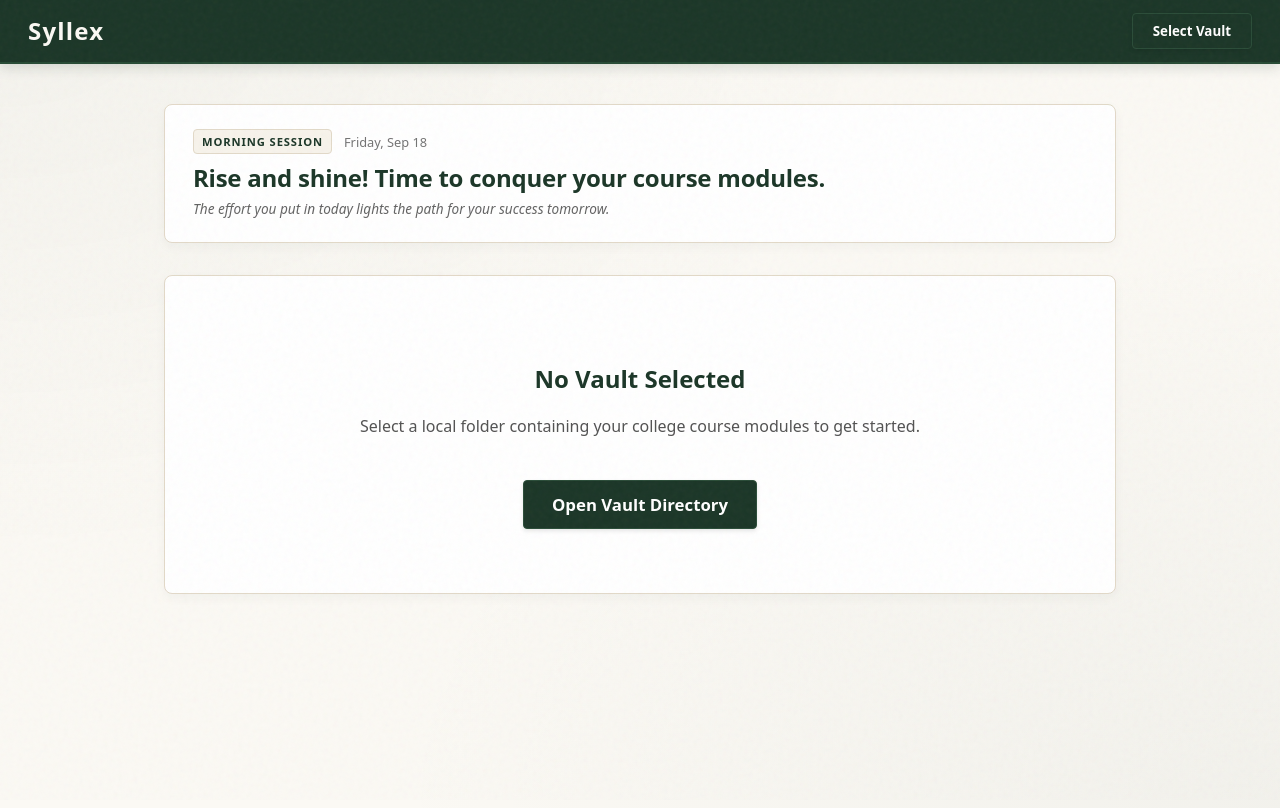
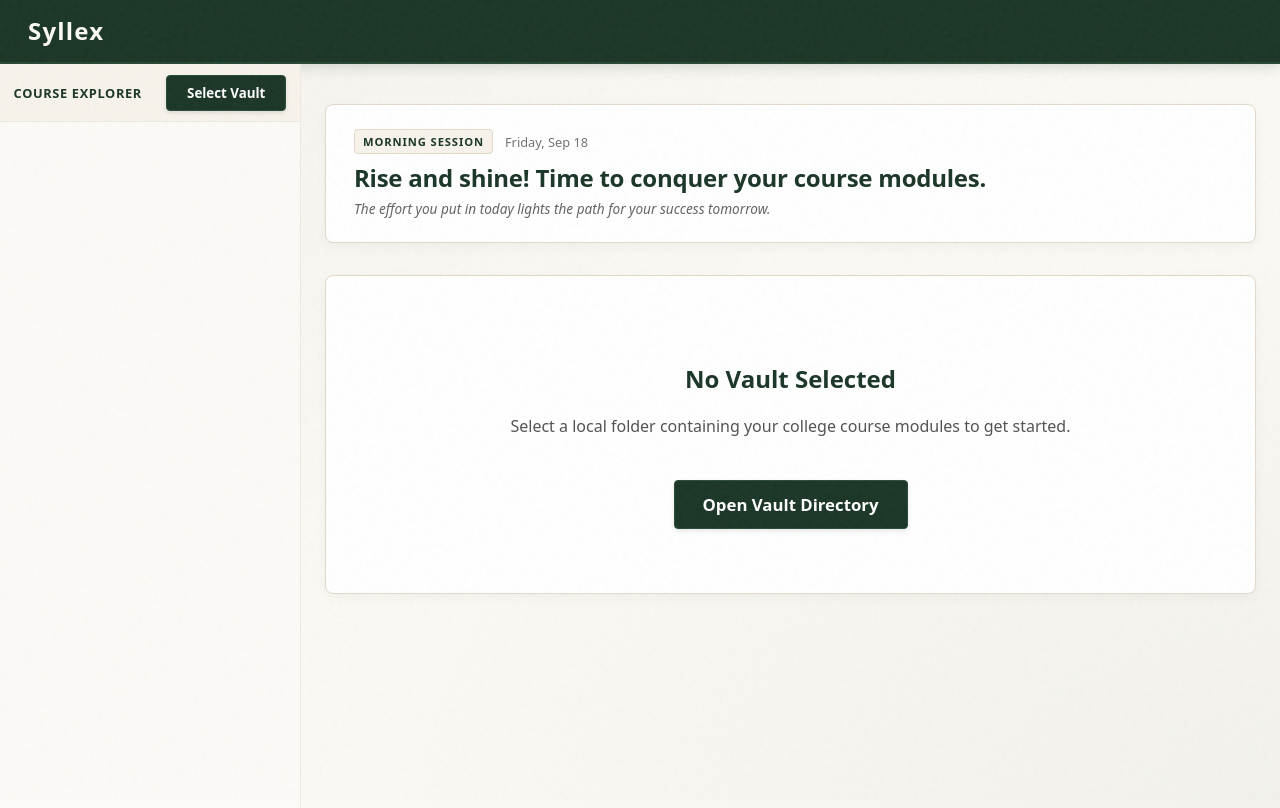
Before and after one commit to aarndv/syllex, a React (Vite) app: page / in a window 1280 px wide. Built offline with nearby package versions, Linux system fonts and the light colour scheme.

Commit message:
feat(ui): relocate action buttons to sidebar header and keep sidebar body clean when center vault view is active

```diff
--- a/src/App.css
+++ b/src/App.css
@@ -204,8 +204,8 @@ body::before {
 
 /* Left Sidebar for Vault Explorer */
 .app-sidebar {
-  width: 260px;
-  min-width: 220px;
+  width: 300px;
+  min-width: 260px;
   background-color: #fcfaf7;
   border-right: 1px solid #efeae1;
   display: flex;
@@ -213,9 +213,13 @@ body::before {
 }
 
 .sidebar-header {
-  padding: 0.75rem 1rem;
+  padding: 0.65rem 0.85rem;
   background-color: #f7f3eb;
   border-bottom: 1px solid #efeae1;
+  display: flex;
+  justify-content: space-between;
+  align-items: center;
+  gap: 0.5rem;
 }
 
 .sidebar-title {
--- a/src/App.tsx
+++ b/src/App.tsx
@@ -179,6 +179,12 @@ function App() {
 
       <header className="app-header">
         <h1>Syllex</h1>
+      </header>
+
+      <div className="app-workspace">
+        <aside className="app-sidebar">
+          <div className="sidebar-header">
+            <span className="sidebar-title">Course Explorer</span>
             <div className="vault-actions">
               {vaultPath && (
                 <div className="plus-menu-wrapper">
@@ -236,25 +242,11 @@ function App() {
                 </button>
               )}
             </div>
-      </header>
-
-      <div className="app-workspace">
-        {scanResult && !loading && (
-          <aside className="app-sidebar">
-            <div className="sidebar-header">
-              <span className="sidebar-title">Course Explorer</span>
           </div>
           <div className="sidebar-content">
-              <FileTree
-                nodes={scanResult.root_nodes}
-                activePath={activeNode?.relative_path}
-                onSelectFile={handleSelectFileNode}
-                onAddFile={handleAddModule}
-                onRemoveItem={handleRemoveItem}
-              />
+            {/* Sidebar body kept empty while center vault view is active to avoid redundancy */}
           </div>
         </aside>
-        )}
 
         <main className="app-main-content">
           {error && (
```
Lines whose indentation alone changed are shown as unchanged.
